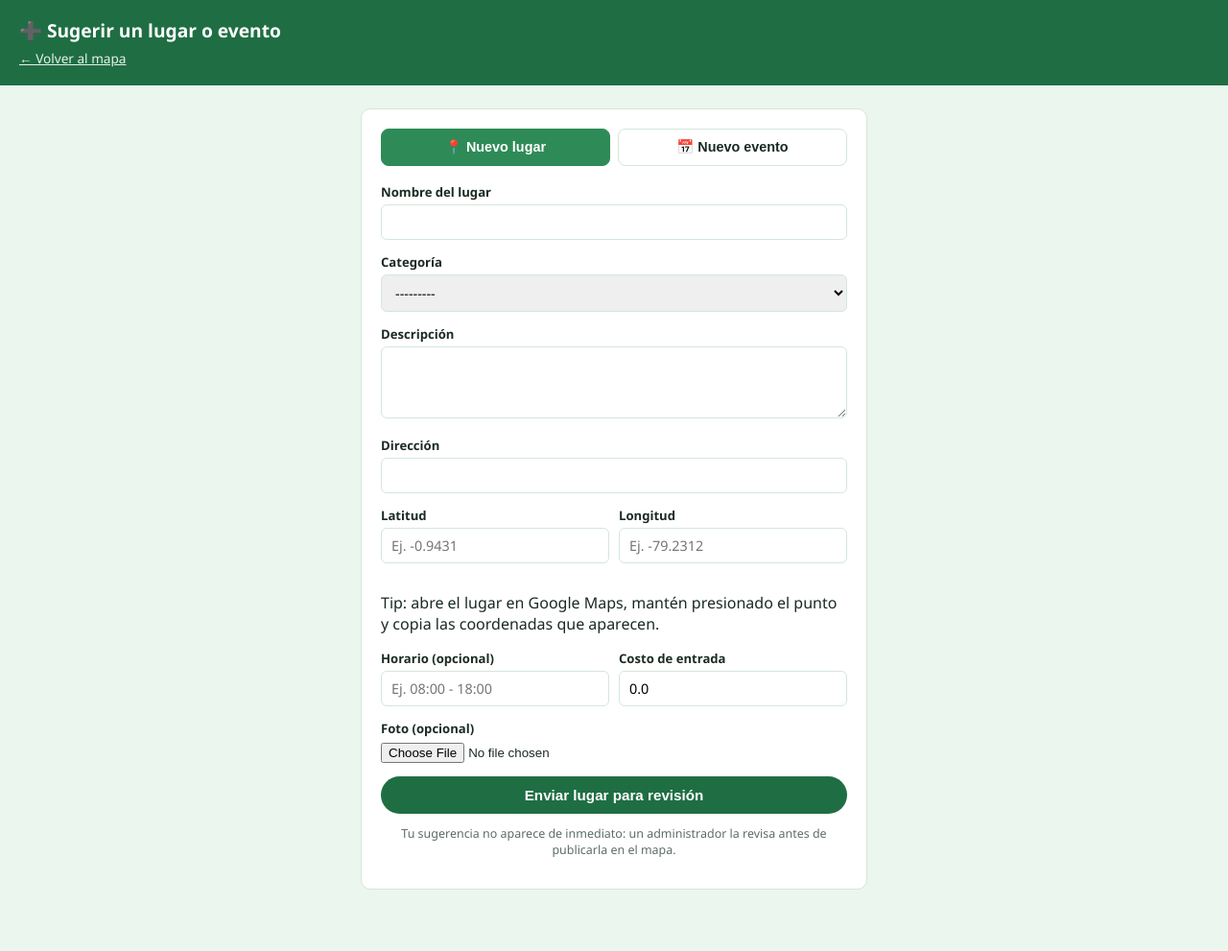
After one commit to Ana05509/CENTROS_-RECREATIVOS, a Django app: page /sugerir/ in a window 1280 px wide. The commit adds this page. Shown: the whole page at 96% size. Run offline with Django 5.2, Linux system fonts and the light colour scheme; data that the repository does not hold is empty.

Commit message:
Agregar panel publico para sugerir lugares y eventos
- Campo Lugar.aprobado / Evento.aprobado (default True; los ya cargados
  quedan aprobados). El mapa publico (/) solo muestra Lugares con
  aprobado=True.
- Nueva vista publica /sugerir/ con dos formularios (lugar / evento),
  sin necesidad de login. Lo enviado queda con aprobado=False hasta
  que un admin lo revisa.
- Proteccion basica contra bots con un campo honeypot oculto.
- Admin: list_filter/list_display por 'aprobado' y acciones masivas
  'Marcar como aprobado' / 'Marcar como NO aprobado' para Lugar y Evento.
- Enlace 'Sugerir un lugar o evento' agregado al mapa.

Probado de punta a punta: sugerencia publica -> queda oculta del mapa
-> se aprueba desde el admin -> aparece en el mapa. Honeypot verificado
(descarta el envio sin crear nada).

Co-Authored-By: Claude Sonnet 5 <noreply@anthropic.com>

```diff
--- /dev/null
+++ b/lugares/forms.py
@@ -0,0 +1,33 @@
+from django import forms
+
+from .models import Evento, Lugar
+
+
+class SugerenciaLugarForm(forms.ModelForm):
+    class Meta:
+        model = Lugar
+        fields = [
+            "nombre", "categoria", "descripcion", "direccion",
+            "latitud", "longitud", "horario", "costo_entrada", "imagen",
+        ]
+        widgets = {
+            "descripcion": forms.Textarea(attrs={"rows": 3}),
+            "latitud": forms.NumberInput(attrs={"step": "any", "placeholder": "Ej. -0.9431"}),
+            "longitud": forms.NumberInput(attrs={"step": "any", "placeholder": "Ej. -79.2312"}),
+            "horario": forms.TextInput(attrs={"placeholder": "Ej. 08:00 - 18:00"}),
+        }
+
+
+class SugerenciaEventoForm(forms.ModelForm):
+    class Meta:
+        model = Evento
+        fields = ["nombre", "lugar", "descripcion", "fecha_inicio", "fecha_fin", "imagen"]
+        widgets = {
+            "descripcion": forms.Textarea(attrs={"rows": 3}),
+            "fecha_inicio": forms.DateTimeInput(attrs={"type": "datetime-local"}),
+            "fecha_fin": forms.DateTimeInput(attrs={"type": "datetime-local"}),
+        }
+
+    def __init__(self, *args, **kwargs):
+        super().__init__(*args, **kwargs)
+        self.fields["lugar"].queryset = Lugar.objects.filter(aprobado=True).order_by("nombre")
--- /dev/null
+++ b/lugares/templates/lugares/sugerir.html
@@ -0,0 +1,282 @@
+<!DOCTYPE html>
+<html lang="es">
+<head>
+    <meta charset="UTF-8">
+    <meta name="viewport" content="width=device-width, initial-scale=1.0">
+    <title>Sugerir un lugar o evento — Mapa Recreativo de La Maná</title>
+    <style>
+        :root {
+            --verde-oscuro: #1f6e43;
+            --verde: #2e8b57;
+            --verde-claro: #eaf6ee;
+            --texto: #1a2b22;
+            --borde: #d5e6da;
+        }
+        * { box-sizing: border-box; }
+        body {
+            margin: 0;
+            font-family: "Segoe UI", Arial, sans-serif;
+            color: var(--texto);
+            background: var(--verde-claro);
+        }
+        header {
+            background: var(--verde-oscuro);
+            color: #fff;
+            padding: 18px 20px;
+        }
+        header h1 {
+            margin: 0 0 4px;
+            font-size: 1.2rem;
+        }
+        header a {
+            color: #fff;
+            font-size: 0.85rem;
+            opacity: 0.9;
+        }
+        main {
+            max-width: 560px;
+            margin: 24px auto;
+            padding: 0 16px 40px;
+        }
+        .tarjeta {
+            background: #fff;
+            border: 1px solid var(--borde);
+            border-radius: 10px;
+            padding: 20px;
+        }
+        .tabs {
+            display: flex;
+            gap: 8px;
+            margin-bottom: 18px;
+        }
+        .tab-btn {
+            flex: 1;
+            padding: 10px;
+            border: 1px solid var(--borde);
+            border-radius: 8px;
+            background: #fff;
+            color: var(--texto);
+            font-weight: 600;
+            font-size: 0.9rem;
+            cursor: pointer;
+        }
+        .tab-btn.activo {
+            background: var(--verde);
+            border-color: var(--verde);
+            color: #fff;
+        }
+        .mensaje-exito {
+            background: #eaf6ee;
+            border: 1px solid var(--verde);
+            color: var(--verde-oscuro);
+            padding: 12px 14px;
+            border-radius: 8px;
+            margin-bottom: 18px;
+            font-size: 0.9rem;
+        }
+        form.formulario { display: none; }
+        form.formulario.activo { display: block; }
+        .campo {
+            margin-bottom: 14px;
+        }
+        .campo label {
+            display: block;
+            font-size: 0.82rem;
+            font-weight: 600;
+            margin-bottom: 4px;
+        }
+        .campo input[type=text],
+        .campo input[type=number],
+        .campo input[type=datetime-local],
+        .campo select,
+        .campo textarea {
+            width: 100%;
+            padding: 8px 10px;
+            border: 1px solid var(--borde);
+            border-radius: 6px;
+            font-size: 0.9rem;
+            font-family: inherit;
+        }
+        .campo .ayuda {
+            font-size: 0.75rem;
+            color: #5c6e64;
+            margin-top: 3px;
+        }
+        .campo .errorlist {
+            list-style: none;
+            margin: 4px 0 0;
+            padding: 0;
+            color: #c0392b;
+            font-size: 0.78rem;
+        }
+        .fila-doble {
+            display: flex;
+            gap: 10px;
+        }
+        .fila-doble .campo {
+            flex: 1;
+        }
+        .honeypot {
+            position: absolute;
+            left: -9999px;
+            top: -9999px;
+        }
+        .btn-enviar {
+            width: 100%;
+            padding: 11px;
+            border: none;
+            border-radius: 20px;
+            background: var(--verde-oscuro);
+            color: #fff;
+            font-size: 0.95rem;
+            font-weight: 600;
+            cursor: pointer;
+        }
+        .btn-enviar:hover {
+            background: var(--verde);
+        }
+        .aviso {
+            font-size: 0.78rem;
+            color: #5c6e64;
+            margin-top: 12px;
+            text-align: center;
+        }
+    </style>
+</head>
+<body>
+    <header>
+        <h1>➕ Sugerir un lugar o evento</h1>
+        <a href="{% url 'lugares:mapa' %}">← Volver al mapa</a>
+    </header>
+    <main>
+        <div class="tarjeta">
+            {% if messages %}
+                {% for message in messages %}
+                    <div class="mensaje-exito">{{ message }}</div>
+                {% endfor %}
+            {% endif %}
+
+            <div class="tabs">
+                <button type="button" class="tab-btn" data-tipo="lugar">📍 Nuevo lugar</button>
+                <button type="button" class="tab-btn" data-tipo="evento">📅 Nuevo evento</button>
+            </div>
+
+            <form class="formulario" id="form-lugar" method="post" enctype="multipart/form-data" novalidate>
+                {% csrf_token %}
+                <input type="hidden" name="tipo" value="lugar">
+                <input class="honeypot" type="text" name="sitio_web" tabindex="-1" autocomplete="off">
+
+                <div class="campo">
+                    <label for="{{ lugar_form.nombre.id_for_label }}">Nombre del lugar</label>
+                    {{ lugar_form.nombre }}
+                    {{ lugar_form.nombre.errors }}
+                </div>
+                <div class="campo">
+                    <label for="{{ lugar_form.categoria.id_for_label }}">Categoría</label>
+                    {{ lugar_form.categoria }}
+                    {{ lugar_form.categoria.errors }}
+                </div>
+                <div class="campo">
+                    <label for="{{ lugar_form.descripcion.id_for_label }}">Descripción</label>
+                    {{ lugar_form.descripcion }}
+                    {{ lugar_form.descripcion.errors }}
+                </div>
+                <div class="campo">
+                    <label for="{{ lugar_form.direccion.id_for_label }}">Dirección</label>
+                    {{ lugar_form.direccion }}
+                    {{ lugar_form.direccion.errors }}
+                </div>
+                <div class="fila-doble">
+                    <div class="campo">
+                        <label for="{{ lugar_form.latitud.id_for_label }}">Latitud</label>
+                        {{ lugar_form.latitud }}
+                        {{ lugar_form.latitud.errors }}
+                    </div>
+                    <div class="campo">
+                        <label for="{{ lugar_form.longitud.id_for_label }}">Longitud</label>
+                        {{ lugar_form.longitud }}
+                        {{ lugar_form.longitud.errors }}
+                    </div>
+                </div>
+                <p class="ayuda">Tip: abre el lugar en Google Maps, mantén presionado el punto y copia las coordenadas que aparecen.</p>
+                <div class="fila-doble">
+                    <div class="campo">
+                        <label for="{{ lugar_form.horario.id_for_label }}">Horario (opcional)</label>
+                        {{ lugar_form.horario }}
+                    </div>
+                    <div class="campo">
+                        <label for="{{ lugar_form.costo_entrada.id_for_label }}">Costo de entrada</label>
+                        {{ lugar_form.costo_entrada }}
+                        {{ lugar_form.costo_entrada.errors }}
+                    </div>
+                </div>
+                <div class="campo">
+                    <label for="{{ lugar_form.imagen.id_for_label }}">Foto (opcional)</label>
+                    {{ lugar_form.imagen }}
+                </div>
+                <button type="submit" class="btn-enviar">Enviar lugar para revisión</button>
+            </form>
+
+            <form class="formulario" id="form-evento" method="post" enctype="multipart/form-data" novalidate>
+                {% csrf_token %}
+                <input type="hidden" name="tipo" value="evento">
+                <input class="honeypot" type="text" name="sitio_web" tabindex="-1" autocomplete="off">
+
+                <div class="campo">
+                    <label for="{{ evento_form.nombre.id_for_label }}">Nombre del evento</label>
+                    {{ evento_form.nombre }}
+                    {{ evento_form.nombre.errors }}
+                </div>
+                <div class="campo">
+                    <label for="{{ evento_form.lugar.id_for_label }}">Lugar donde ocurre</label>
+                    {{ evento_form.lugar }}
+                    {{ evento_form.lugar.errors }}
+                </div>
+                <div class="campo">
+                    <label for="{{ evento_form.descripcion.id_for_label }}">Descripción</label>
+                    {{ evento_form.descripcion }}
+                    {{ evento_form.descripcion.errors }}
+                </div>
+                <div class="fila-doble">
+                    <div class="campo">
+                        <label for="{{ evento_form.fecha_inicio.id_for_label }}">Fecha y hora de inicio</label>
+                        {{ evento_form.fecha_inicio }}
+                        {{ evento_form.fecha_inicio.errors }}
+                    </div>
+                    <div class="campo">
+                        <label for="{{ evento_form.fecha_fin.id_for_label }}">Fecha y hora de fin</label>
+                        {{ evento_form.fecha_fin }}
+                        {{ evento_form.fecha_fin.errors }}
+                    </div>
+                </div>
+                <div class="campo">
+                    <label for="{{ evento_form.imagen.id_for_label }}">Imagen (opcional)</label>
+                    {{ evento_form.imagen }}
+                </div>
+                <button type="submit" class="btn-enviar">Enviar evento para revisión</button>
+            </form>
+
+            <p class="aviso">Tu sugerencia no aparece de inmediato: un administrador la revisa antes de publicarla en el mapa.</p>
+        </div>
+    </main>
+
+    <script>
+        const botones = document.querySelectorAll('.tab-btn');
+        const formularios = {
+            lugar: document.getElementById('form-lugar'),
+            evento: document.getElementById('form-evento'),
+        };
+
+        function activarTipo(tipo) {
+            botones.forEach((b) => b.classList.toggle('activo', b.dataset.tipo === tipo));
+            Object.entries(formularios).forEach(([clave, form]) => {
+                form.classList.toggle('activo', clave === tipo);
+            });
+        }
+
+        botones.forEach((b) => b.addEventListener('click', () => activarTipo(b.dataset.tipo)));
+
+        activarTipo('{{ tipo_activo }}');
+    </script>
+</body>
+</html>
--- a/lugares/urls.py
+++ b/lugares/urls.py
@@ -6,4 +6,5 @@ app_name = "lugares"
 
 urlpatterns = [
     path("", views.mapa, name="mapa"),
+    path("sugerir/", views.sugerir, name="sugerir"),
 ]
--- a/lugares/views.py
+++ b/lugares/views.py
@@ -1,11 +1,13 @@
 import json
 
+from django.contrib import messages
 from django.core.serializers.json import DjangoJSONEncoder
-from django.shortcuts import render
+from django.shortcuts import redirect, render
 
 from mapas.models import PuntoInteres
 from rutas.models import Ruta
 
+from .forms import SugerenciaEventoForm, SugerenciaLugarForm
 from .models import Lugar
 
 # Centro aproximado del cantón La Maná, usado cuando no hay lugares que centrar.
@@ -15,7 +17,7 @@ CENTRO_LA_MANA = {"lat": -0.9431, "lng": -79.2312}
 def mapa(request):
     """Mapa web interactivo con lugares recreativos, puntos de interés
     (recursos naturales e infraestructura) y rutas de acceso."""
-    lugares = Lugar.objects.select_related("categoria").order_by("nombre")
+    lugares = Lugar.objects.filter(aprobado=True).select_related("categoria").order_by("nombre")
 
     lugares_json = [
         {
@@ -72,3 +74,50 @@ def mapa(request):
         "centro": CENTRO_LA_MANA,
     }
     return render(request, "lugares/mapa.html", context)
+
+
+def sugerir(request):
+    """Formulario público para proponer un lugar o un evento nuevo.
+    Queda pendiente de aprobación (aprobado=False) hasta que el admin
+    lo revisa desde el panel de administración."""
+    lugar_form = SugerenciaLugarForm(prefix="lugar")
+    evento_form = SugerenciaEventoForm(prefix="evento")
+    tipo_activo = "lugar"
+
+    if request.method == "POST":
+        # Honeypot: campo oculto que solo un bot llenaría.
+        if request.POST.get("sitio_web"):
+            return redirect("lugares:sugerir")
+
+        tipo_activo = request.POST.get("tipo", "lugar")
+
+        if tipo_activo == "evento":
+            evento_form = SugerenciaEventoForm(request.POST, request.FILES, prefix="evento")
+            if evento_form.is_valid():
+                evento = evento_form.save(commit=False)
+                evento.aprobado = False
+                evento.save()
+                messages.success(
+                    request,
+                    "¡Gracias! Tu evento fue enviado y quedará visible apenas sea revisado.",
+                )
+                return redirect("lugares:sugerir")
+        else:
+            lugar_form = SugerenciaLugarForm(request.POST, request.FILES, prefix="lugar")
+            if lugar_form.is_valid():
+                lugar = lugar_form.save(commit=False)
+                lugar.aprobado = False
+                lugar.creado_por = None
+                lugar.save()
+                messages.success(
+                    request,
+                    "¡Gracias! Tu lugar fue enviado y aparecerá en el mapa apenas sea revisado.",
+                )
+                return redirect("lugares:sugerir")
+
+    context = {
+        "lugar_form": lugar_form,
+        "evento_form": evento_form,
+        "tipo_activo": tipo_activo,
+    }
+    return render(request, "lugares/sugerir.html", context)
```
Also changed, not shown: lugares/admin.py (+29 -3 lines), lugares/models.py (+13 -0 lines), lugares/templates/lugares/mapa.html (+15 -1 lines), lugares/migrations/0003_evento_aprobado_lugar_aprobado.py (added).
